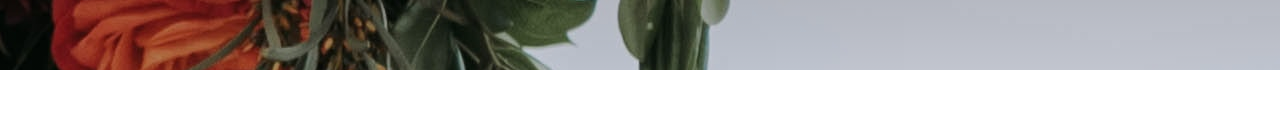
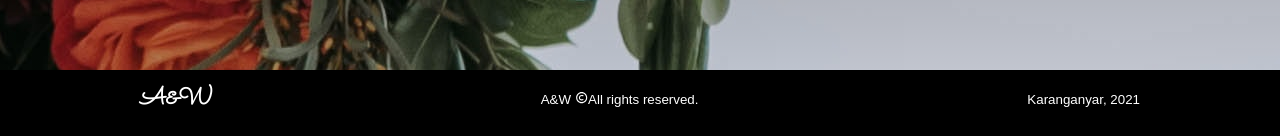
Before and after one commit to pwindrap18/ayu-windra-web, a React (Create React App) app: page / in a window 1280 px wide. Shown: the part 3560-3696 px from the top of the page. Before the commit the page ends 3630 px from the top, so only its background shows below. Built offline with nearby package versions, Linux system fonts and the light colour scheme; no server answers; the database is empty; a web font is replaced by a local one.

Commit message:
add footer

```diff
--- /dev/null
+++ b/src/components/Footer.js
@@ -0,0 +1,75 @@
+import React from 'react';
+import styled from 'styled-components';
+import { Link } from 'react-router-dom';
+import { BiCopyright } from 'react-icons/bi';
+
+const Footer = () => {
+  return (
+    <FooterContainer>
+      <FooterWrap>
+        <SocialMedia>
+          <SocialMediaWrap>
+            <SocialLogo>A&W</SocialLogo>
+            <WebsiteRights>
+              A&W <BiCopyright />
+              All rights reserved.
+            </WebsiteRights>
+            <WebsiteRights>Karanganyar, 2021</WebsiteRights>
+          </SocialMediaWrap>
+        </SocialMedia>
+      </FooterWrap>
+    </FooterContainer>
+  );
+};
+
+export default Footer;
+
+const FooterContainer = styled.footer`
+  background-color: #000;
+`;
+
+const FooterWrap = styled.div`
+  display: flex;
+  flex-direction: column;
+  justify-content: center;
+  align-items: center;
+  max-width: 1100px;
+  margin: 0 auto;
+`;
+
+const SocialMedia = styled.section`
+  max-width: 1000px;
+  width: 100%;
+`;
+
+const SocialMediaWrap = styled.div`
+  display: flex;
+  justify-content: space-between;
+  align-items: center;
+  max-width: 1100px;
+  margin: 12px 0;
+  @media screen and (max-width: 820px) {
+    flex-direction: column;
+  }
+`;
+
+const SocialLogo = styled(Link)`
+  color: #fff;
+  justify-self: start;
+  cursor: pointer;
+  text-decoration: none;
+  font-size: 1.5rem;
+  display: flex;
+  align-items: center;
+  margin-bottom: 10px;
+  font-weight: bold;
+  font-family: 'Sacramento';
+  @media screen and (max-width: 820px) {
+    display: none;
+  }
+`;
+
+const WebsiteRights = styled.small`
+  color: #fff;
+  margin-bottom: 10px;
+`;
--- a/src/components/NavBar.js
+++ b/src/components/NavBar.js
@@ -69,7 +69,6 @@ const Nav = styled.nav`
   z-index: 10;
   @media screen and (max-width: 960px) {
     transition: 0.8s all ease;
-    position: relative;
   }
 `;
 
--- a/src/pages/index.js
+++ b/src/pages/index.js
@@ -1,6 +1,7 @@
 import React, { useState, useEffect } from 'react';
 import Comments from '../components/Comments';
 import Details from '../components/Details';
+import Footer from '../components/Footer';
 import HeroSection from '../components/Hero';
 import InfoPenting from '../components/InfoPenting';
 import Mempelai from '../components/Mempelai';
@@ -31,6 +32,7 @@ const Home = () => {
       <Details />
       <InfoPenting />
       <Comments />
+      <Footer />
     </>
   );
 };
```
